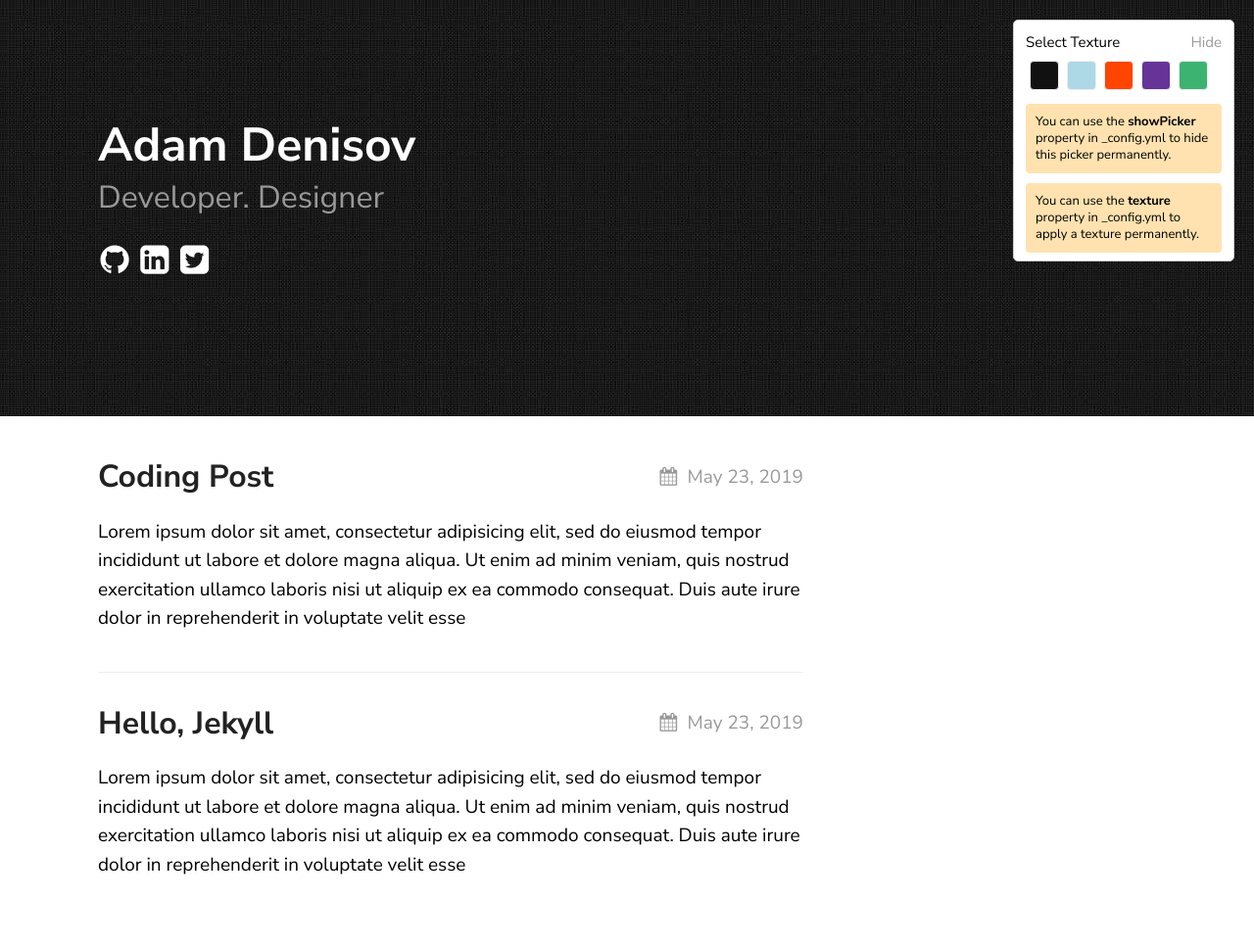
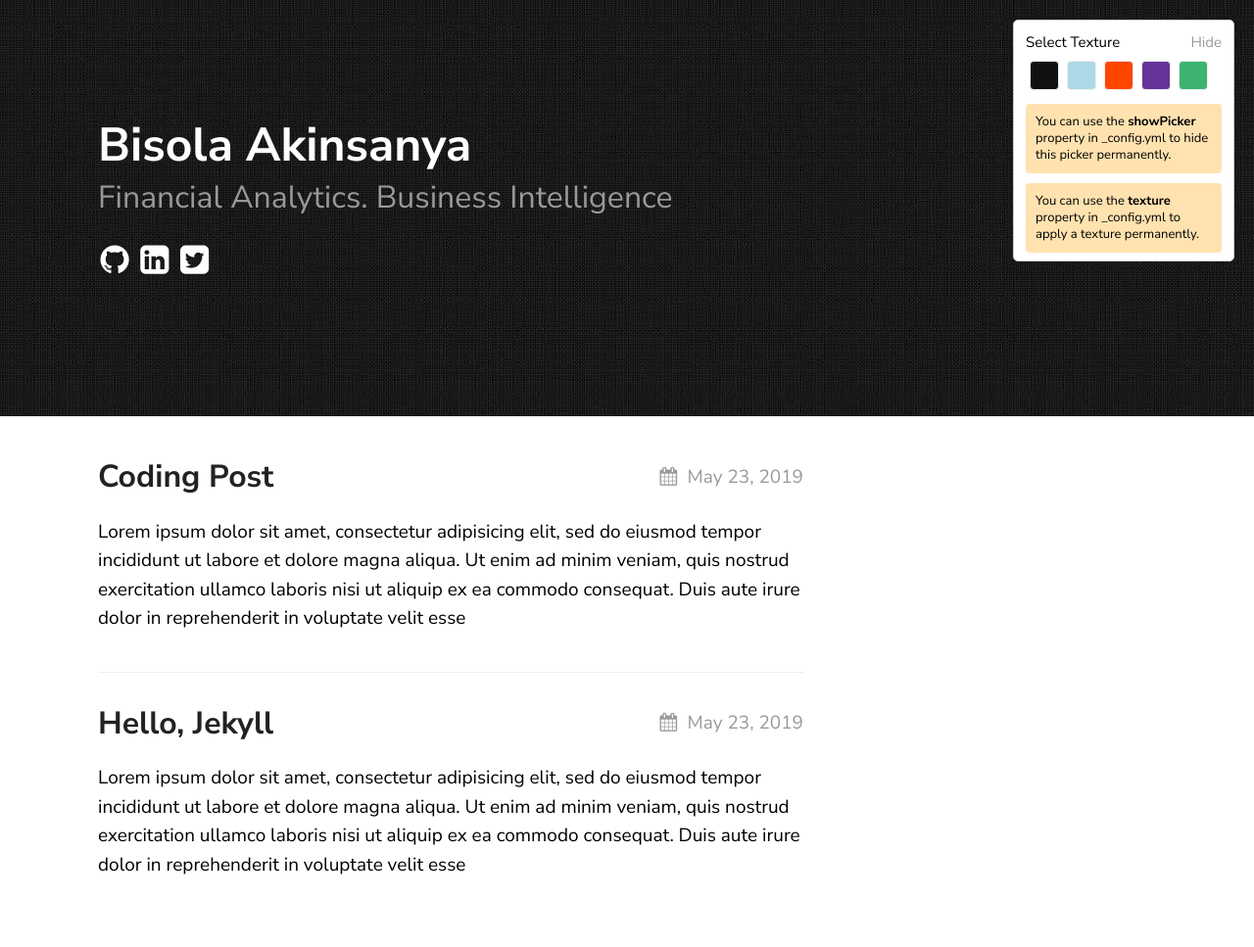
Before and after one commit to Mobisolaa/mobisolaa.github.io, a Jekyll site: the page built from index.md, in a window 1280 px wide. Shown: the whole page at 98% size. Built offline with Jekyll 4.4.1, drawn with Linux system fonts in a browser that asks for light colours.

Commit message:
samersaulttheme

```diff
--- a/Gemfile
+++ b/Gemfile
@@ -1,4 +1,5 @@
 # frozen_string_literal: true
 
+$ gem install texture
 source "https://rubygems.org"
 gemspec
--- a/_config.yml
+++ b/_config.yml
@@ -1,3 +1,4 @@
+remote_theme: samarsault/texture
 title: Texture Theme
 author: GitHub User
 email: your-email@domain.com
@@ -6,7 +7,7 @@ description: > # this means to ignore newlines until "show_exerpts:"
   line in _config.yml. It will appear in your document head meta (for
   Google search results) and in your feed.xml site description.
 show_excerpts: true # set to true to show excerpts on the homepage
-baseurl: /texture
+
 
 # Minima date format
 # refer to http://shopify.github.io/liquid/filters/date/ if you want to customize this
@@ -15,8 +16,8 @@ sass:
 
 permalink: /posts/:title/
 texture:
-  title: Adam Denisov
-  tagline: Developer. Designer
+  title: Bisola Akinsanya
+  tagline: Financial Analytics. Business Intelligence
   date_format: "%b %-d, %Y"
   style: black
   showNav: false
@@ -24,9 +25,9 @@ texture:
 
   # generate social links in footer
   social_links:
-    twitter: thelehhman
-    github:  thelehhman
-    linkedIn: in/thelehhman
+    twitter: mobisolaa
+    github:  mobisolaa
+    linkedIn: in/Bisola Akinsanya
     rss: rss
 
 
```
